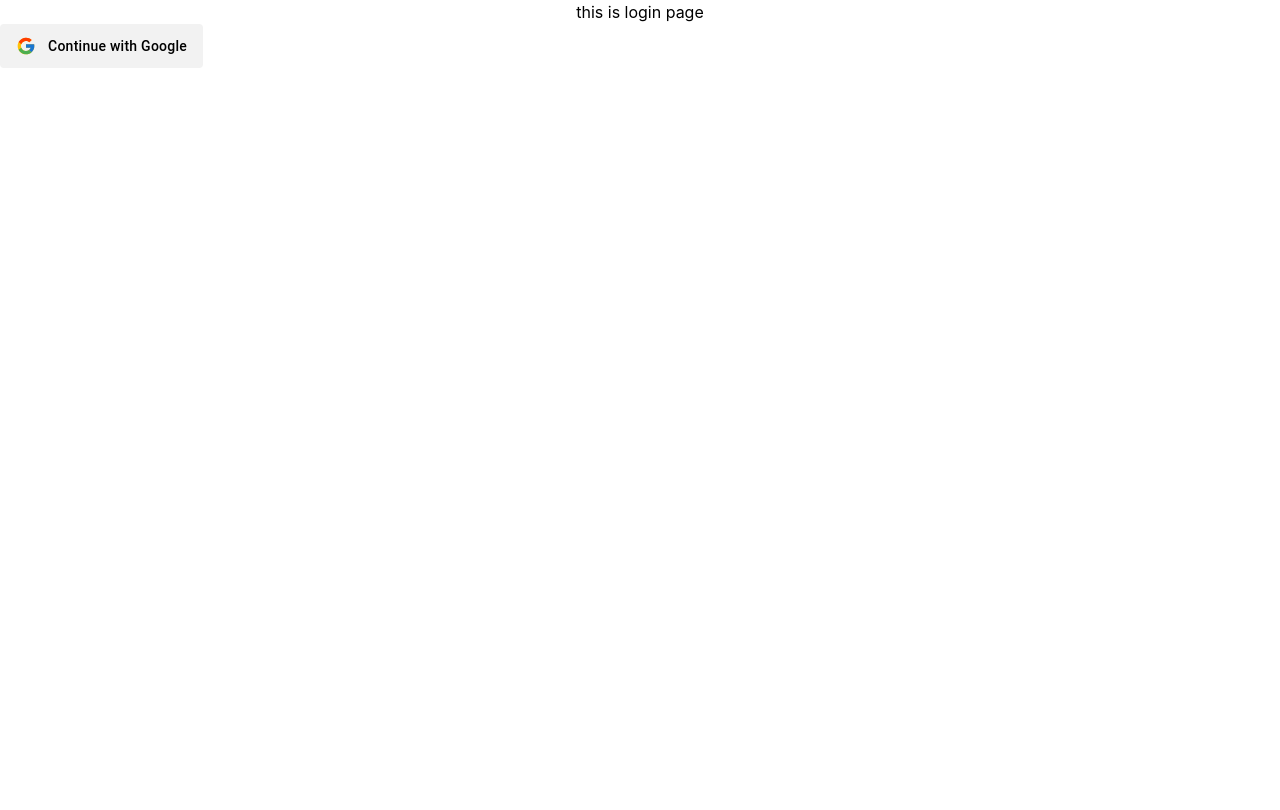
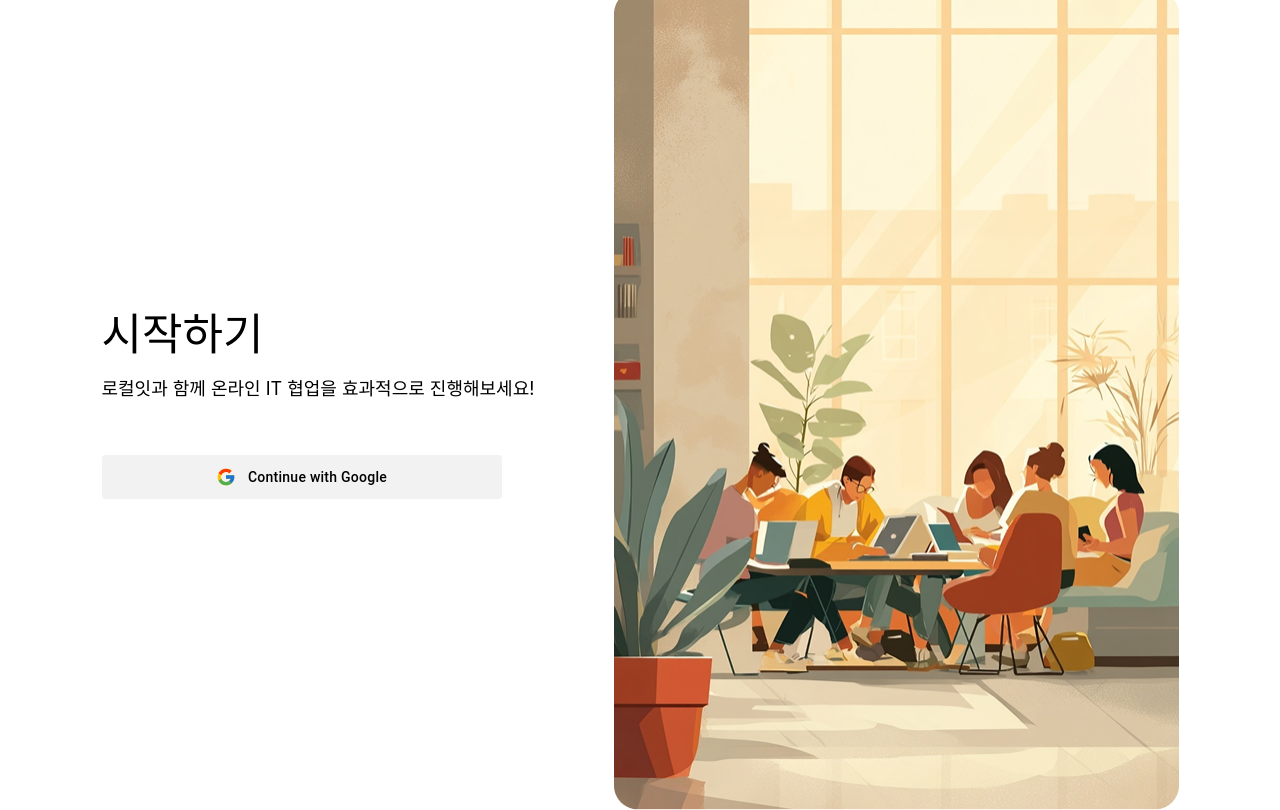
Before and after one commit to PaaSsible/FE, a React (Vite) app: page /start in a window 1280 px wide. Built offline with nearby package versions, Linux system fonts and the light colour scheme; no server answers.

Commit message:
feat: Start(로그인) 페이지 기본 구조 구현

```diff
--- a/src/pages/StartPage.tsx
+++ b/src/pages/StartPage.tsx
@@ -1,12 +1,27 @@
 import type { JSX } from 'react'
-
 import GoogleLoginButton from '@/components/feature/auth/GoogleLoginButton'
+import startIllustration from '@/assets/images/start-illustration.png'
 
 const StartPage = (): JSX.Element => {
   return (
-    <div>
-      this is login page
-      <GoogleLoginButton />
+    <div className="flex h-screen items-center justify-center bg-white px-[50px]">
+      {/* 좌측 */}
+      <div className="flex w-[512px] flex-col justify-center gap-[53px] text-left">
+        <div className="space-y-2">
+          <h1 className="text-h3-medium">시작하기</h1>
+          <p className="text-b4-regular">로컬잇과 함께 온라인 IT 협업을 효과적으로 진행해보세요!</p>
+        </div>
+        <GoogleLoginButton />
+      </div>
+
+      {/* 우측 */}
+      <div className="flex w-[565px] items-center justify-center">
+        <img
+          src={startIllustration}
+          alt="시작하기 일러스트"
+          className="h-[820px] w-[565px] rounded-2xl"
+        />
+      </div>
     </div>
   )
 }
```
Also changed, not shown: src/assets/images/start-illustration.png (added).
